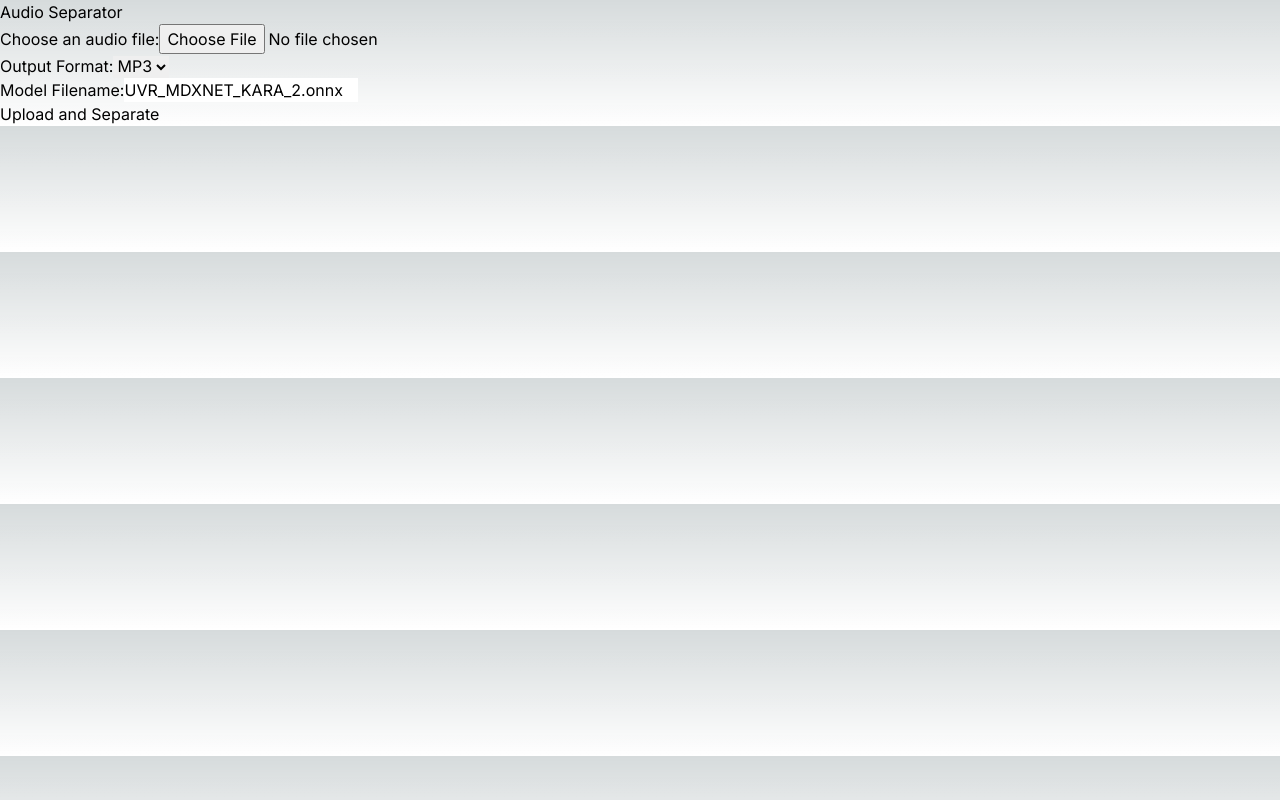
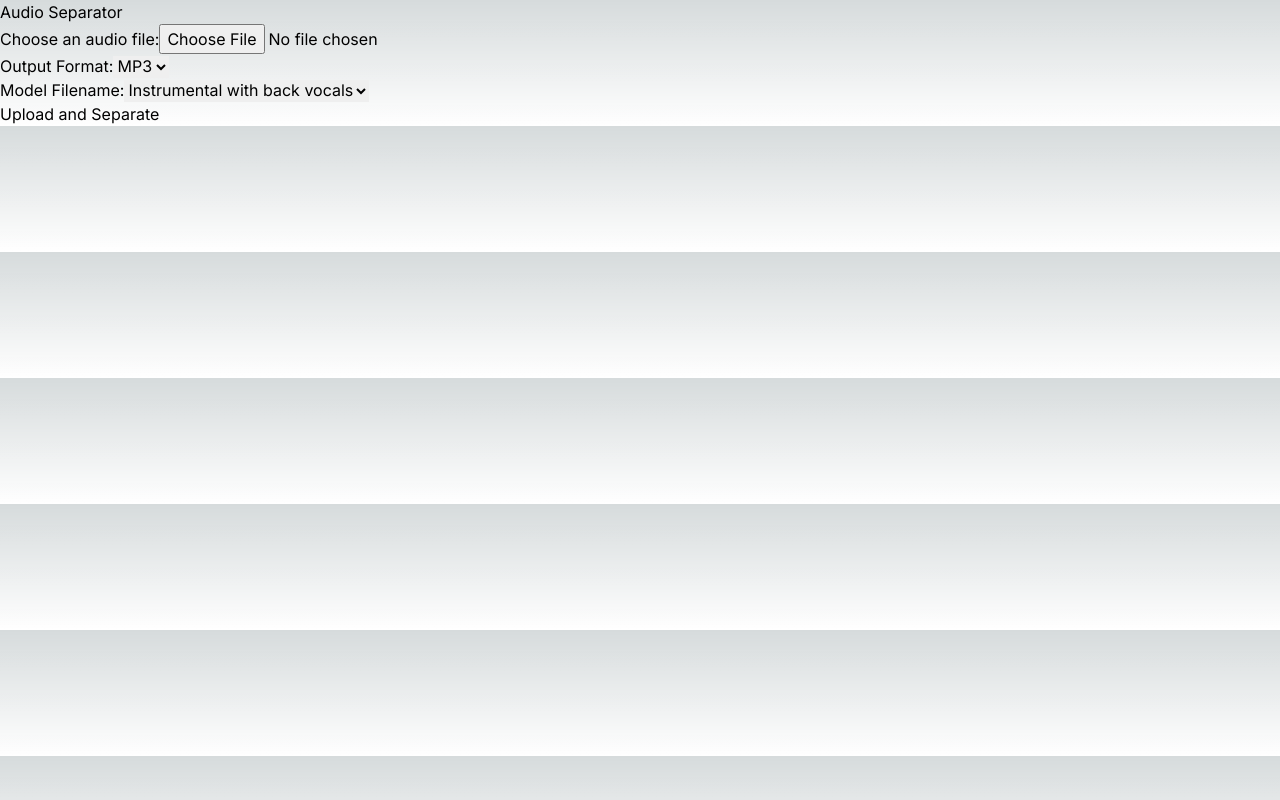
Before and after one commit to ValentinChanter/KaraOK, a Next.js app: page / in a window 1280 px wide. Built offline with nearby package versions, Linux system fonts and the light colour scheme.

Commit message:
Add clearer page

```diff
--- a/app/page.tsx
+++ b/app/page.tsx
@@ -5,7 +5,7 @@ import { useState, ChangeEvent, FormEvent } from 'react';
 const Home = () => {
   const [file, setFile] = useState<File | null>(null);
   const [outputFormat, setOutputFormat] = useState<string>('mp3');
-  const [modelFilename, setModelFilename] = useState<string>('UVR_MDXNET_KARA_2.onnx');
+  const [modelFilename, setModelFilename] = useState<string>('UVR_MDXNET_KARA_2');
   const [message, setMessage] = useState<string>('');
 
   const handleFileChange = (e: ChangeEvent<HTMLInputElement>) => {
@@ -27,15 +27,17 @@ const Home = () => {
     formData.append('model_filename', modelFilename);
 
     try {
+      setMessage('Processing...');
       const response = await fetch('/api/upload', {
         method: 'POST',
         body: formData,
+        // Remove timeout settings or make sure the request waits indefinitely
       });
       const result = await response.json();
       if (response.ok) {
-        setMessage('File successfully processed.');
+        setMessage(`Success: ${result.message}`);
       } else {
-        setMessage(result.error);
+        setMessage(`Error: ${result.error}`);
       }
     } catch (error) {
       setMessage('Error uploading file.');
@@ -59,14 +61,13 @@ const Home = () => {
           </select>
         </label>
         <br />
-        <label>
+        <label htmlFor="model">
           Model Filename:
-          <input
-            type="text"
-            value={modelFilename}
-            onChange={(e) => setModelFilename(e.target.value)}
-          />
         </label>
+        <select name="model" id="model" value={modelFilename} onChange={(e) => setModelFilename(e.target.value)}>
+            <option value="UVR_MDXNET_KARA_2.onnx">Instrumental with back vocals</option>
+            <option value="UVR-MDX-NET-Inst_HQ_3.onnx">Instrumental only</option>
+        </select>
         <br />
         <button type="submit">Upload and Separate</button>
       </form>
```
